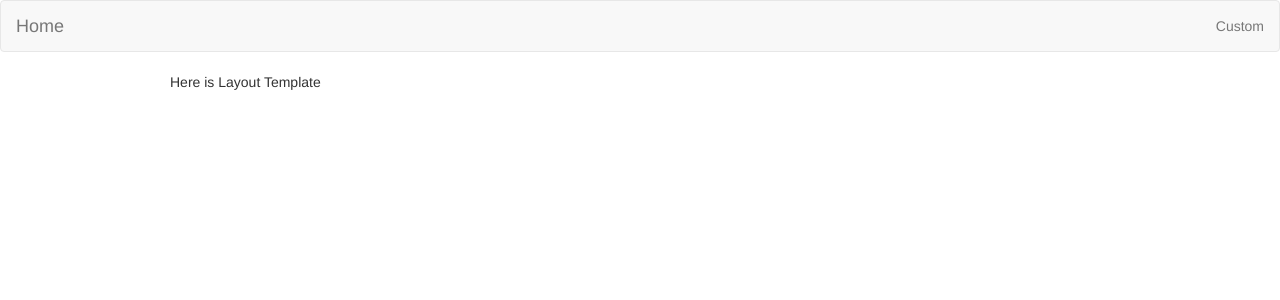
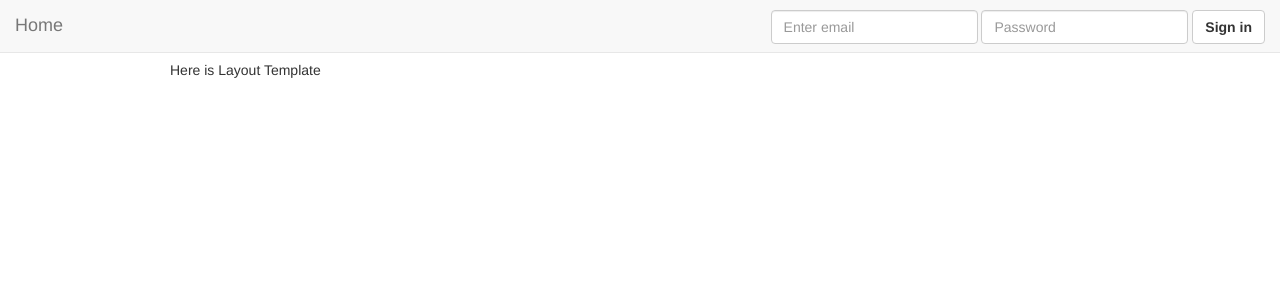
Before and after one commit to flreey/private-navigation, a Flask app: template templates/layout.html in a window 1280 px wide. Shown: the top 300 px of the page. Run offline with Flask 2, Linux system fonts and the light colour scheme; the template is opened without the code that fills it, so the values that code supplies are empty; some libraries are stand-ins or nearby versions.

Commit message:
add user website login

```diff
--- a/apis/user.py
+++ b/apis/user.py
@@ -42,7 +42,7 @@ class ApiUser(Resource):
 api.add_resource(ApiUser, '/api/user', '/api/user/<int:user_id>')
 
 @current_app.route('/api/login', methods=['post'])
-def login():
+def apilogin():
 	email = request.form['email']
 	password = request.form['password']
 	u = User.query.filter_by(email=email).first()
--- a/app.py
+++ b/app.py
@@ -1,6 +1,6 @@
-from flask import Flask, render_template, session
+from flask import Flask, render_template, session, request, redirect
 
-from flask.ext.restful import Api
+from forms.user_form import UserForm
 
 app = Flask(__name__)
 app.config.from_object('config.settings.DevelpmentConfig')
@@ -14,18 +14,36 @@ with app.app_context():
 def index():
 	user_id = session.get('user_id', 1)
 
-	cats = Category.query.filter('user_id=:user_id').params(user_id=user_id).all()
+	cats = Category.query.filter_by(user_id=user_id).all()
 	results = []
 	for c in cats:
 		webs = WebSite.query.filter('category_id=:category_id').params(category_id=c.id).all()
 		results.append({c: webs})
 
-	step = 5
-	navis = [[]] * step
+	step = min(len(results), 5)
+	navis = [[] for i in range(step)]
 	for n, r in enumerate(results):
 		navis[n % step].append(r)
 
-	return render_template('index.html', navis=navis)
+	user = User.get(session.get('user_id'))
+	user = user.json if user else None
+	return render_template('index.html', navis=navis, user=user, form=UserForm())
+
+
+@app.route('/login', methods=['POST'])
+def login():
+	form = UserForm(request.form)
+	if form.validate():
+		email = form.email.data
+		u = User.query.filter_by(email=email).first()
+		if u and u.valid_password(form.password.data):
+			session['user_id'] = u.id
+	return redirect('/')
+
+@app.route('/logout', methods=['GET'])
+def logout():
+	del session['user_id']
+	return redirect('')
 
 def main():
 	app.run(debug=True)
--- a/chrome/js/popup.js
+++ b/chrome/js/popup.js
@@ -38,7 +38,7 @@ $('#link-form').on('submit', function(){
     var url = $('#inputUrl').val().trim();
     var name = $('#inputName').val().trim();
     console.log(url);
-    $.post(domain+'/api/website', {'title': name, 'url': url, 'category_id': 0}, function(data){
+    $.post(domain+'/api/website', {'title': name, 'url': url}, function(data){
         if (data.code === 0){
           $('.form-group').removeClass('has-error');
           window.close();
--- a/forms/user_form.py
+++ b/forms/user_form.py
@@ -1,3 +1,4 @@
+from flask_wtf import Form as sForm
 from wtforms import TextField, Form
 from wtforms.validators import Required
 
@@ -7,3 +8,7 @@ class ApiUserForm(Form, FormMixin):
 	email = TextField('email', validators=[Required()])
 	name = TextField('name', validators=[Required()])
 	password = TextField('password', validators=[Required()])
+
+class UserForm(sForm, FormMixin):
+	email = TextField('email', validators=[Required()])
+	password = TextField('password', validators=[Required()])
--- a/forms/website_form.py
+++ b/forms/website_form.py
@@ -6,6 +6,6 @@ from .mixin import FormMixin
 class ApiWebSiteForm(Form, FormMixin):
 	title = TextField('title', validators=[Required()])
 	url = TextField('url', validators=[Required()])
-	category_id = TextField('category_id', validators=[Required()])
+	category_id = TextField('category_id', validators=[Optional()])
 	descr = TextField('descr', validators=[Optional()])
 	image = TextField('image', validators=[Optional()])
--- a/scripts/initdb.py
+++ b/scripts/initdb.py
@@ -14,9 +14,9 @@ with app.app_context():
 	u = User(name='flreey', email='flreey@gmail.com', password='123456').insert()
 
 	data = {'Blog': ['InfoQ', 'ItEye', 'CSDN', 'Solidot', '技术博客'],
-	'Design': ['Mile', '淘宝UED', '腾讯UX'], 'Launguage': ['Python', 'Java',
+	'Design': ['Mile', '淘宝UED' * 2, '腾讯UX'], 'Launguage': ['Python', 'Java',
 		'Erlang', 'Haskel', 'Jquery', 'Css'], 'Tools': ['Vim', 'HHKB',
-			'Mockup', 'LiveReload'], 'Apple': ['IOS',
+			'Mockup', 'LiveReload' * 2], 'Apple' * 2: ['IOS',
 				'IPHONE', 'IPad', 'MacOS']}
 
 	for i in range(3):
--- a/static/common.css
+++ b/static/common.css
@@ -1,4 +1,4 @@
 .container-narrow {
   max-width: 940px;
-  margin: auto;
+  margin: 60px auto;
 }
--- a/static/common.less
+++ b/static/common.less
@@ -1,4 +1,4 @@
 .container-narrow {
 	max-width: 940px;
-	margin: auto;
+	margin: 60px auto;
 }
--- a/static/index.css
+++ b/static/index.css
@@ -8,7 +8,6 @@ ul {
 }
 .category-title,
 .category-title a {
-  background-color: #F2F1EC;
   font-weight: 500;
   font-family: Helvetica Neue, Microsoft Yahei, Hiragino Sans GB, WenQuanYi Micro Hei, sans-serif;
 }
--- a/static/index.less
+++ b/static/index.less
@@ -9,7 +9,6 @@ ul {
 }
 
 .category-title, .category-title a {
-	background-color: #F2F1EC;
 	font-weight: 500;
 	font-family: Helvetica Neue,Microsoft Yahei,Hiragino Sans GB,WenQuanYi Micro Hei,sans-serif;
 }
--- a/templates/layout.html
+++ b/templates/layout.html
@@ -21,17 +21,37 @@
 
   </head>
   <body>
-  <nav class="navbar" role="navigation">
+  <nav class="navbar navbar-default navbar-fixed-top" role="navigation">
 	  <!-- Brand and toggle get grouped for better mobile display -->
 	  <div class="navbar-header">
 		  <a class="navbar-brand" href="/">Home</a>
 	  </div>
 
 	  <div class="collapse navbar-collapse navbar-ex1-collapse">
-		  <ul class="nav navbar-nav navbar-right">
-			  <li><a href="#">Custom</a></li>
-		  </ul>
-	  </div><!-- /.navbar-collapse -->
+			  {% if not user %}
+			  <form class="navbar-form navbar-right form-inline" role="form" style="margin-top:10px" action="/login" method="POST">
+				  {{ form.csrf_token }}
+				  <div class="form-group">
+					  <label class="sr-only" for="exampleInputEmail2">Email address</label>
+					  <input type="email" class="form-control" name="email" placeholder="Enter email">
+				  </div>
+				  <div class="form-group">
+					  <label class="sr-only" for="exampleInputPassword2">Password</label>
+					  <input type="password" class="form-control" name="password" placeholder="Password">
+				  </div>
+				  <button type="submit" class="btn btn-default">Sign in</button>
+			  </form>
+			  {% else %}
+			  <ul class="nav navbar-nav navbar-right">
+				  <li>
+				  <a href="javascript:void(0);"> {{user.name}}</a>
+				  </li>
+				  <li>
+				  <button type="button" class="btn btn-default navbar-btn"><a href="/logout">Logout</a></button>
+				  </li>
+			  </ul>
+			  {% endif %}
+	  </div>
   </nav>
 
   <div class="container container-narrow">
```
Also changed, not shown: apis/website.py (+8 -0 lines), templates/index.html (+11 -6 lines).
